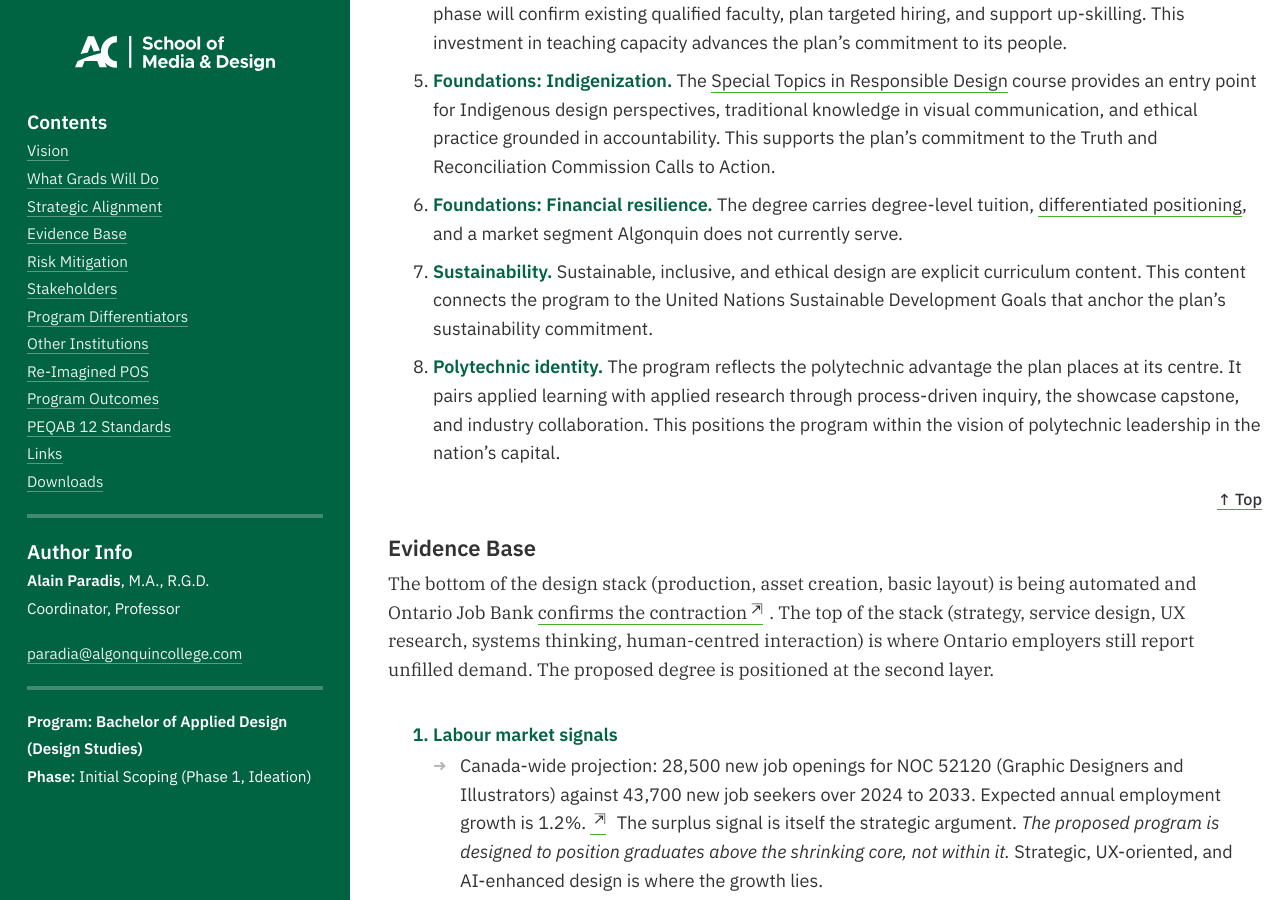
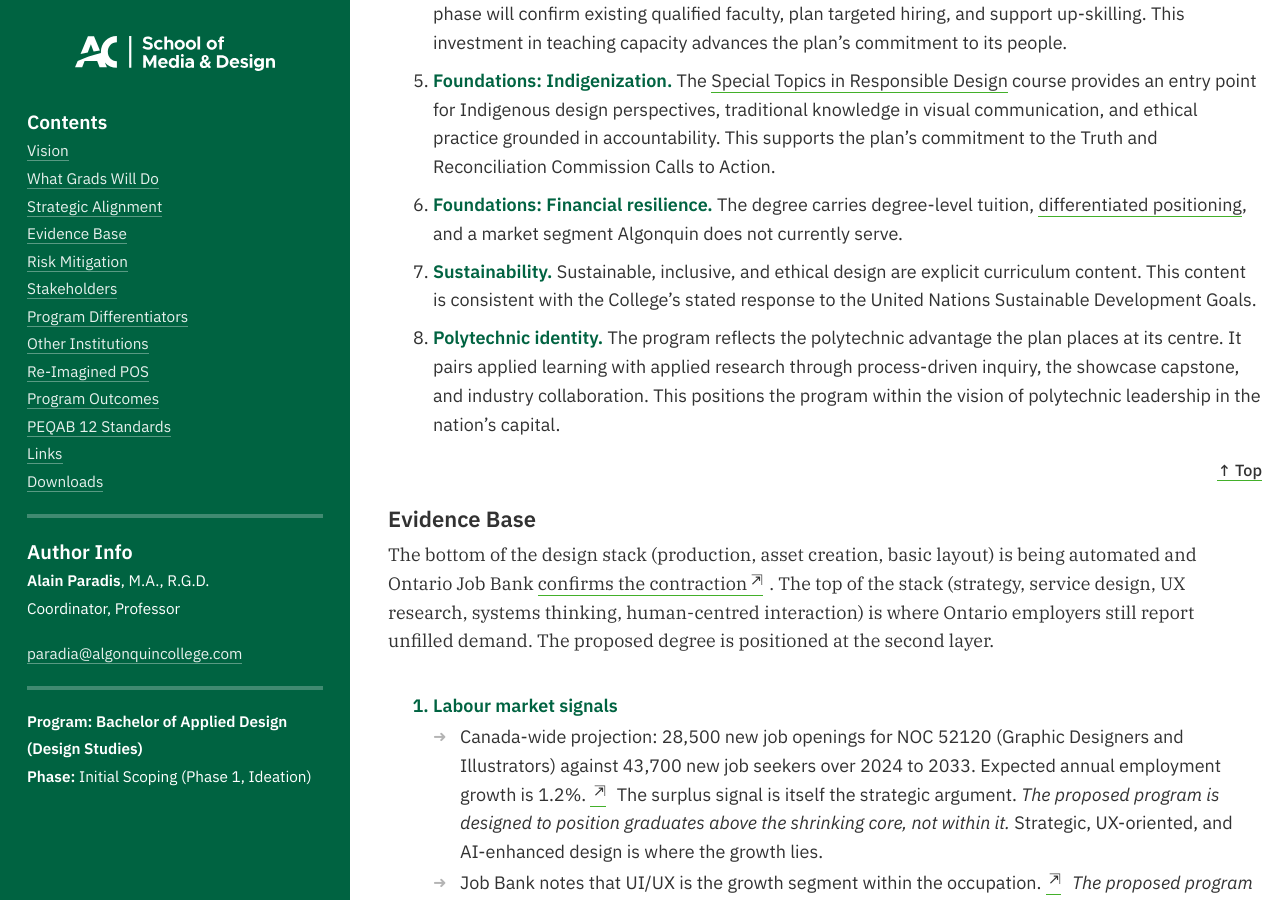
Before and after one commit to AlainParadis/program-transformation, a Jekyll site: the page built from index.md, in a window 1280 px wide and 900 px high, scrolled down 4009 px. Built offline with Jekyll 4.4.1, drawn with Linux system fonts in a browser that asks for light colours.

Commit message:
Update sustainability response wording
Edit copy in _data/sitewide.yml to rephrase the sustainability response. The text now states the content is "consistent with the College's stated response to the United Nations Sustainable Development Goals" instead of saying it "connects the program to" the SDGs — a minor wording change to align with institutional phrasing and clarify the program's relationship to the College's sustainability commitment.

```diff
--- a/_data/sitewide.yml
+++ b/_data/sitewide.yml
@@ -233,7 +233,7 @@ strat-plan:
     response: "The degree carries degree-level tuition, <a href='#differentiation'>differentiated positioning</a>, and a market segment Algonquin does not currently serve."
   - priority: 07
     title: "Sustainability"
-    response: "Sustainable, inclusive, and ethical design are explicit curriculum content. This content connects the program to the United Nations Sustainable Development Goals that anchor the plan’s sustainability commitment."
+    response: "Sustainable, inclusive, and ethical design are explicit curriculum content. This content is consistent with the College’s stated response to the United Nations Sustainable Development Goals."
   - priority: 08
     title: "Polytechnic identity"
     response: "The program reflects the polytechnic advantage the plan places at its centre. It pairs applied learning with applied research through process-driven inquiry, the showcase capstone, and industry collaboration. This positions the program within the vision of polytechnic leadership in the nation’s capital."
```
